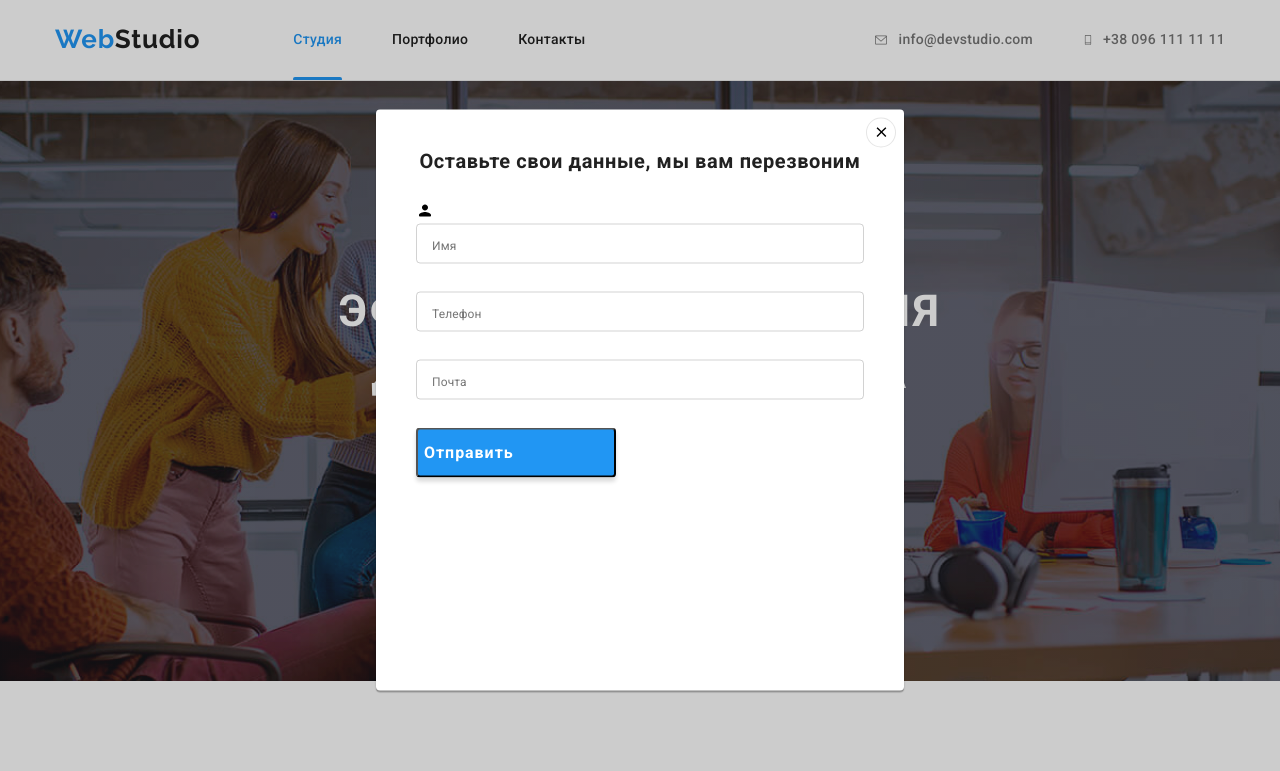
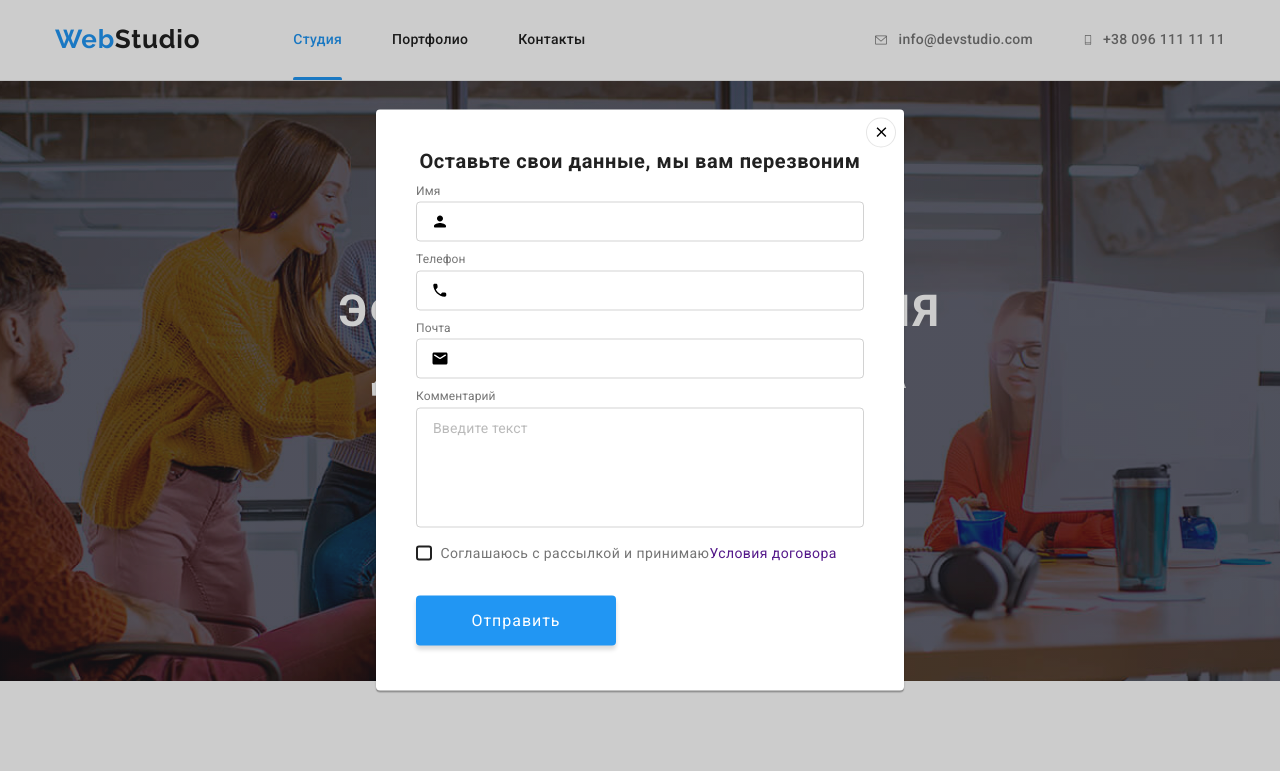
Before and after one commit to Juliase4/goit-hw-06, a plain HTML site: page index.html in a window 1280 px wide. Both pictures are taken after a click on the button "Заказать услугу". Shown: the top 771 px of the page. Drawn offline with Linux system fonts and the light colour scheme.

Commit message:
mod-6 сделана часть модального окна

```diff
--- a/css/styles.css
+++ b/css/styles.css
@@ -232,15 +232,16 @@ img {
     color: #FFFFFF;
 }
 
-.hero-btn {
+.hero-btn, .modal-btn {
     font-family: inherit;
+    width: 200px;
     font-size: 16px;
     line-height: 1.9;
     align-items: center;
     letter-spacing: 0.06em;
     display: inline;
     cursor: pointer;
-    border: none;
+    border: transparent;
     padding: 10px 32px;
     border-radius: 4px;
 
@@ -252,7 +253,7 @@ img {
 }
 
 .hero-btn:hover,
-.hero-btn:focus {
+.hero-btn:focus, .modal-btn:hover, .modal-btn:focus {
     font-family: inherit;
     font-size: 16px;
     line-height: 1.9;
@@ -747,16 +748,7 @@ img {
     transition: transfom var(--typical-effect-time) var(--typical-transition-timing-function);
 }
 
-.modal-title {
-    font-weight: 700;
-    font-size: 20px;
-    line-height: 1.1;
-    text-align: center;
-    letter-spacing: 0.03em;
-    color: var(--header-color);
-    margin-bottom: 30px;
-}
-
+/* modal-close */
 .modal-close {
     width: 30px;
     height: 30px;
@@ -774,43 +766,160 @@ img {
     right: 8px;
 }
 
+/* Modal-title */
+.modal-title {
+    font-weight: 700;
+    font-size: 20px;
+    line-height: 1.1;
+    text-align: center;
+    letter-spacing: 0.03em;
+    color: var(--header-color);
+    margin-bottom: 12px;
+}
+
+/* modal-field */
+.modal-field {
+    margin-bottom: 10px;
+}
+
+.modal-field:not(:last-child) {
+    margin-bottom: 10px;
+}
+
+/* Imput-text */
+.input-text {
+    display: block;
+    font-size: 12px;
+    line-height: 1.2;
+    letter-spacing: 0.01em;
+    margin-bottom: 4px;
+
+    color: #757575;
+}
+
+/* input-wrap */
+.input-wrap {
+    position: relative;
+}
+
+/* modal-input */
 .modal-input {
     width: 100%;
     height: 40px;
     border: 1px solid rgba(33, 33, 33, 0.2);
     box-sizing: border-box;
     border-radius: 4px;
-    margin-bottom: 28px;
     background-color: transparent;
-    padding-left: 15px;
+    padding-left: 42px;
+    outline: none;
 }
 
-.modal-input::placeholder {
-    font-size: 12px;
-    line-height: 1.2;
+.modal-input:focus {
+    border-color: var(--accent-color);
+}
+
+.modal-input:focus+.input-icon {
+    fill: var(--accent-color);
+}
+
+/* input-icon */
+.input-icon {
+    position: absolute;
+    left: 15px;
+    top: 50%;
+    transform: translateY(-50%);
+}
+
+/* modal-text */
+.modal-text {
+    width: 100%;
+    height: 120px;
+    border: 1px solid rgba(33, 33, 33, 0.2);
+    box-sizing: border-box;
+    border-radius: 4px;
+    background-color: transparent;
+    padding: 12px 16px;
+    resize: none;
+}
+
+.modal-text::placeholder {
+    font-size: 14px;
+    line-height: 1.1;
     letter-spacing: 0.01em;
+
+    color: rgba(117, 117, 117, 0.5);
+}
+
+.modal-text:focus {
+    outline: none;
+    border-color: var(--accent-color);
+}
+
+/* form-conditions */
+.form-conditions {
+    margin-bottom: 30px;
+    width: 423px;
+    height: 24px;
+    justify-content: center;
+    align-items: center;
+}
+
+/* modal-check-text */
+.modal-check-text {
+    font-size: 14px;
+    line-height: 1.7;
+    letter-spacing: 0.03em;
+    display: flex;
+    align-items: center;
 
     color: #757575;
 }
 
-.modal-btn {
-    font-weight: 700;
+.modal-check-text::before {
+    content: '';
+    width: 16px;
+    height: 15px;
+    border: 2px solid #212121;
+    border-radius: 3px;
+    margin-right: 8.38px;
+}
+
+.modal-check:checked + .modal-check-text::before {
+    content: '';
+    border: transparent;
+    background-color: var(--accent-color);
+    background-image: url(../images/check.svg);
+    border-radius: 2px;
+    background-repeat: no-repeat;
+    background-position: center;
+    background-size: contain;
+}
+
+/* modal-btn */
+/* .modal-btn {
+    font-family: inherit;
     font-size: 16px;
     line-height: 1.8;
+    letter-spacing: 0.06em;
+    color: #FFFFFF;
+    cursor: pointer;
+    width: 200px;
+    height: 50px;
+    border-radius: 4px;
+
     display: flex;
     align-items: center;
-    text-align: center;
-    letter-spacing: 0.06em;
-    color: #FFFFFF;
-    width: 200px;
-    height: 50px;
-    padding-top: 10px;
-    padding-bottom: 10px;
+    justify-content: center;
 
     background: #2196F3;
     box-shadow: 0px 4px 4px rgba(0, 0, 0, 0.15);
-    border-radius: 4px;
+    border-color: transparent;
+    transition: background-color var(--typical-effect-time) var(--typical-transition-timing-function);
 }
+
+.modal-btn:hover, .modal-btn:focus {
+    background-color: #188CE8;
+} */
 
 .is-hidden {
     opacity: 0;
--- a/index.html
+++ b/index.html
@@ -531,40 +531,89 @@
         </div>
       </div>
     </footer>
+
+    <!-- МОДАЛЬНОЕ ОКНО -->
     <div class="backdrop is-hidden" data-modal>
       <div class="modal">
         <button type="button" class="modal-close" data-modal-close>
-          <svg class="modal-close-icon" width="18" height="18">
+          <svg class="modal-icon" width="18" height="18">
             <use href="./images/icons/symbol-defs.svg#icon-close-black"></use>
           </svg>
         </button>
         <p class="modal-title">Оставьте свои данные, мы вам перезвоним</p>
         <form class="modal-form">
-          <div>
-            <svg class="modal-close-icon" width="18" height="18">
+          <div class="modal-field">
+            <label class="input-text" for="user-name">Имя</label>
+            <div class="input-wrap">
+              <input
+                type="text"
+                name="user-name"
+                class="modal-input"
+                minlength="2"
+                required
+                id="user-name"
+              />
+              <svg class="input-icon" width="18" height="18">
                 <use
                   href="./images/icons/symbol-defs.svg#icon-person-modal"
                 ></use>
               </svg>
+            </div>
+          </div>
+          <div class="modal-field">
+            <label class="input-text" for="user-tel">Телефон</label>
+            <div class="input-wrap">
               <input
-              type="text"
-              placeholder="Имя"
-              name="user-name"
-              class="modal-input"
-            />
-          </div>
-          <input
-            type="text"
-            placeholder="Телефон"
+                type="tel"
                 name="user-tel"
                 class="modal-input"
+                required
+                id="user-tel"
               />
+              <svg class="input-icon" width="18" height="18">
+                <use
+                  href="./images/icons/symbol-defs.svg#icon-phone-modal"
+                ></use>
+              </svg>
+            </div>
+          </div>
+          <div class="modal-field">
+            <label class="input-text" for="user-email">Почта</label>
+            <div class="input-wrap">
               <input
-            type="text"
-            placeholder="Почта"
+                type="email"
                 name="user-email"
                 class="modal-input"
+                id="user-email"
               />
+              <svg class="input-icon" width="18" height="18">
+                <use
+                  href="./images/icons/symbol-defs.svg#icon-email-modal"
+                ></use>
+              </svg>
+            </div>
+          </div>
+          <div class="modal-field">
+            <label class="input-text" for="user-text">Комментарий</label>
+            <textarea
+              class="modal-text"
+              name="user-text"
+              id="user-text"
+              placeholder="Введите текст"
+            ></textarea>
+          </div>
+          <div class="form-conditions">
+            <input
+              type="checkbox"
+              class="modal-check visually-hidden"
+              id="modal-check"
+              name="privacy-check"
+            />
+            <label for="modal-check" class="modal-check-text"
+              >Соглашаюсь с рассылкой и принимаю
+              <a class="link" href=""> Условия договора</a></label
+            >
+          </div>
           <button type="submit" class="modal-btn">Отправить</button>
         </form>
       </div>
```
Also changed, not shown: images/check.svg (added), images/checkbox.svg (added). Lines whose indentation alone changed are shown as unchanged.
